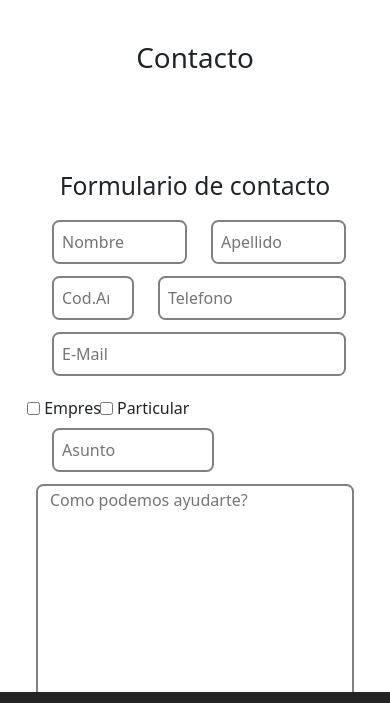
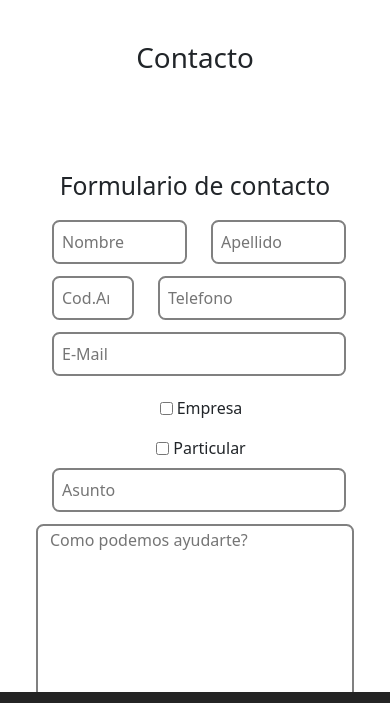
Before and after one commit to luchoocera/ProyectoFinal-Ocera, a plain HTML site: page contact.html in a window 390 px wide. Shown: the part 65-768 px from the top of the page. Drawn offline with nearby package versions, Linux system fonts and the light colour scheme.

Commit message:
Ajustes generales

```diff
--- a/SCSS/_contact.scss
+++ b/SCSS/_contact.scss
@@ -15,7 +15,7 @@
         form{
             article{
                 margin: 0.75rem;
-                div:not(.prueba){
+                div:not(.form-checkbox){
                     label{
                         display: none;
                     }
@@ -30,7 +30,7 @@
                         }
                     }
                 }
-                .prueba{
+                .form-checkbox{
                     @include element-position(center, center);
                     flex-direction: row-reverse;
                     margin-left: 0.25rem;
--- a/contact.html
+++ b/contact.html
@@ -86,16 +86,16 @@
                     </article>
                     <article class="row">
                       <!-- Chechbox-->
-                      <div class="col-2 prueba">
+                      <div class="col-md-2 form-checkbox">
                         <label for="company">Empresa</label>
                         <input type="checkbox" name="Empresa" id="company">
                       </div>
-                      <div class="col-2 prueba">
+                      <div class="col-md-2 form-checkbox">
                         <label for="person">Particular</label>
                         <input type="checkbox" name="Particular" id="person">
                       </div>
                       <!--Asunto-->
-                      <div class="col-7">
+                      <div class="col-md-7 col-sm-12">
                         <label for="reason">Asunto</label>
                         <input type="text" name="Asunto" id="reason" placeholder="Asunto">
                       </div>
```
Also changed, not shown: CSS/style.css.
